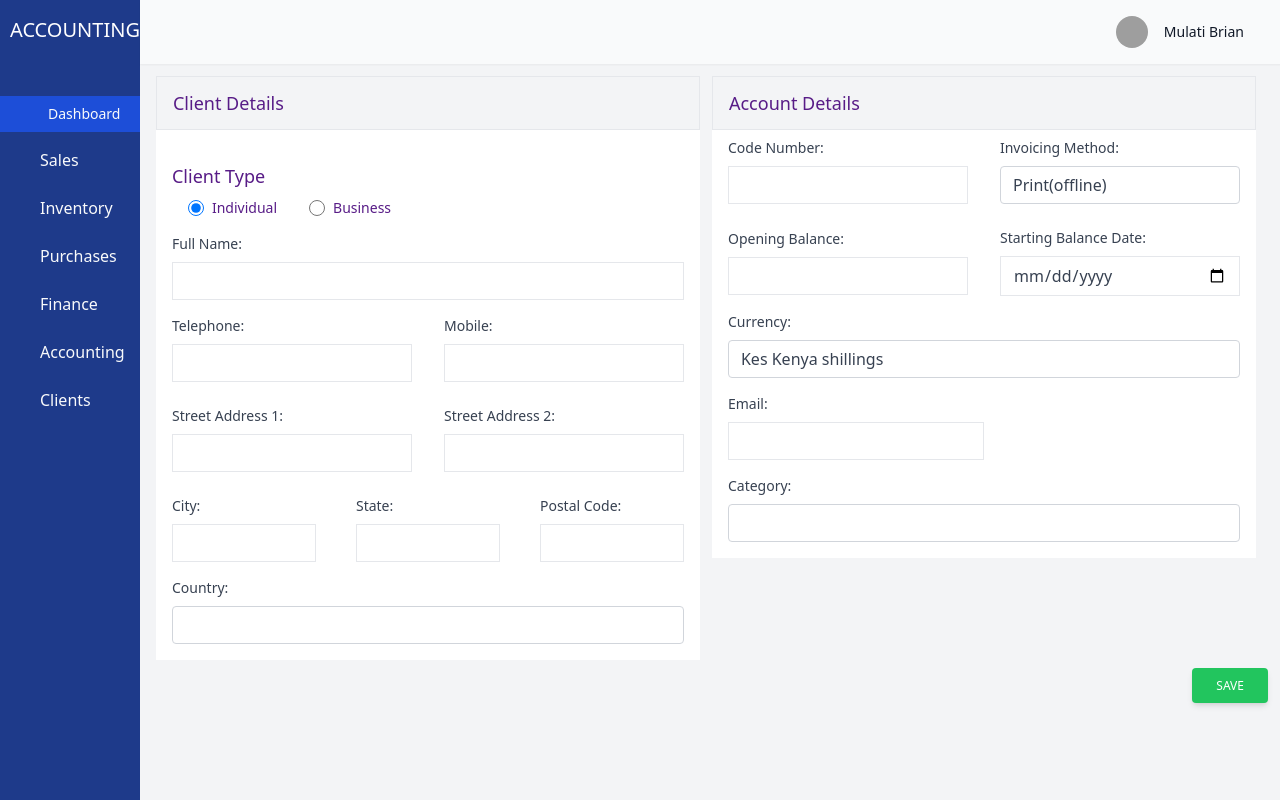
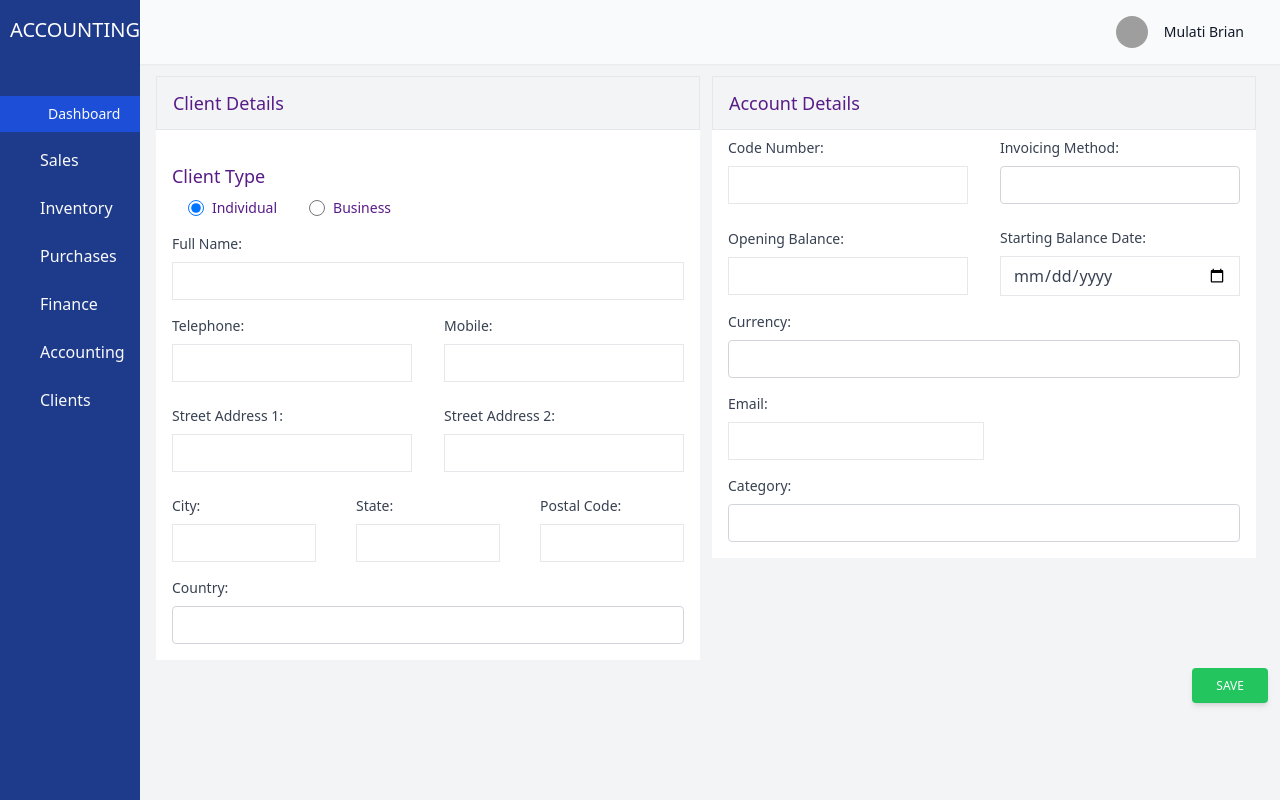
Before and after one commit to Brian-mula/accounting, a Nuxt app: page /new_client in a window 1280 px wide. Built offline with nearby package versions, Linux system fonts and the light colour scheme; grey boxes are pictures that could not be loaded.

Commit message:
added account details submission

```diff
--- a/pages/new_client.vue
+++ b/pages/new_client.vue
@@ -257,6 +257,7 @@
                   Code Number:
                 </label>
                 <input
+                v-model="c_codeNumber"
                   class="appearance-none border w-full py-2 px-3 text-gray-700 leading-tight focus:outline-none focus:shadow-outline"
                   placeholder=""
                 />
@@ -266,10 +267,11 @@
                   Invoicing Method:
                 </label>
                 <select
+                v-model="c_invoicingMethod"
                   class="form-select appearance-none block w-full px-3 py-1.5 text-base font-normal text-gray-700 bg-white bg-clip-padding bg-no-repeat border border-solid border-gray-300 rounded transition ease-in-out m-0 focus:text-gray-700 focus:bg-white focus:border-blue-600 focus:outline-none"
                   aria-label="Default select example"
                 >
-                  <option value="3">Print(offline)</option>
+                  <option value="offline">Print(offline)</option>
                 </select>
               </div>
             </div>
@@ -279,6 +281,7 @@
                   Opening Balance:
                 </label>
                 <input
+                v-model="c_openBal"
                   class="appearance-none border w-full py-2 px-3 text-gray-700 leading-tight focus:outline-none focus:shadow-outline"
                   placeholder=""
                 />
@@ -288,6 +291,7 @@
                   Starting Balance Date:
                 </label>
                 <input
+                v-model="c_startingDate"
                   type="date"
                   class="appearance-none border w-full py-2 px-3 text-gray-700 leading-tight focus:outline-none focus:shadow-outline"
                   placeholder=""
@@ -299,10 +303,11 @@
                 Currency:
               </label>
               <select
+              v-model="c_currency"
                 class="form-select appearance-none block w-full px-3 py-1.5 text-base font-normal text-gray-700 bg-white bg-clip-padding bg-no-repeat border border-solid border-gray-300 rounded transition ease-in-out m-0 focus:text-gray-700 focus:bg-white focus:border-blue-600 focus:outline-none"
                 aria-label="Default select example"
               >
-                <option value="3">Kes Kenya shillings</option>
+                <option value="Kes">Kes Kenya shillings</option>
               </select>
             </div>
             <div class="mb-4 w-72 px-4">
@@ -310,6 +315,7 @@
                 Email:
               </label>
               <input
+              v-model="c_email"
                 type="email"
                 class="appearance-none border w-full py-2 px-3 text-gray-700 leading-tight focus:outline-none focus:shadow-outline"
                 placeholder=""
```
